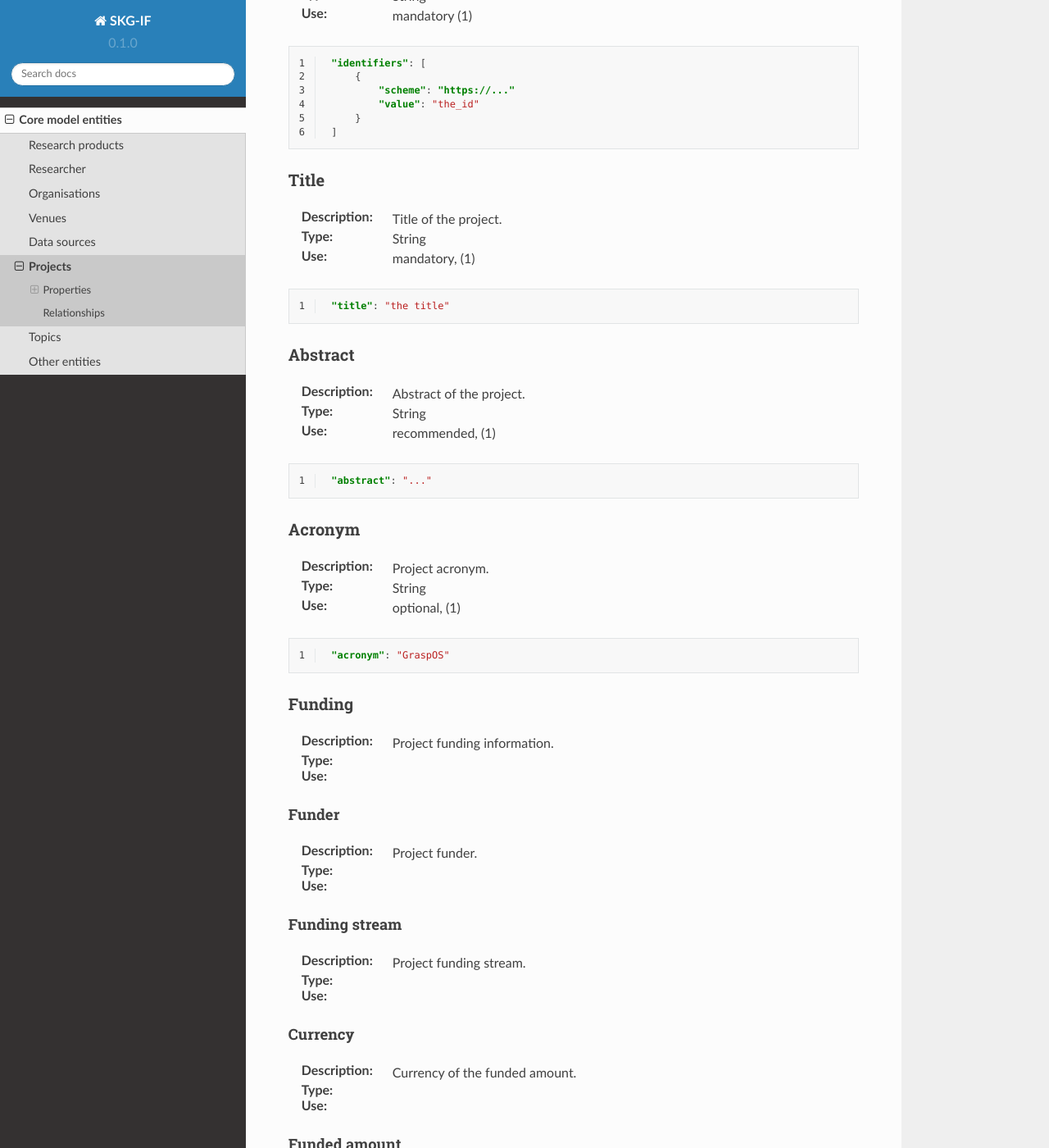
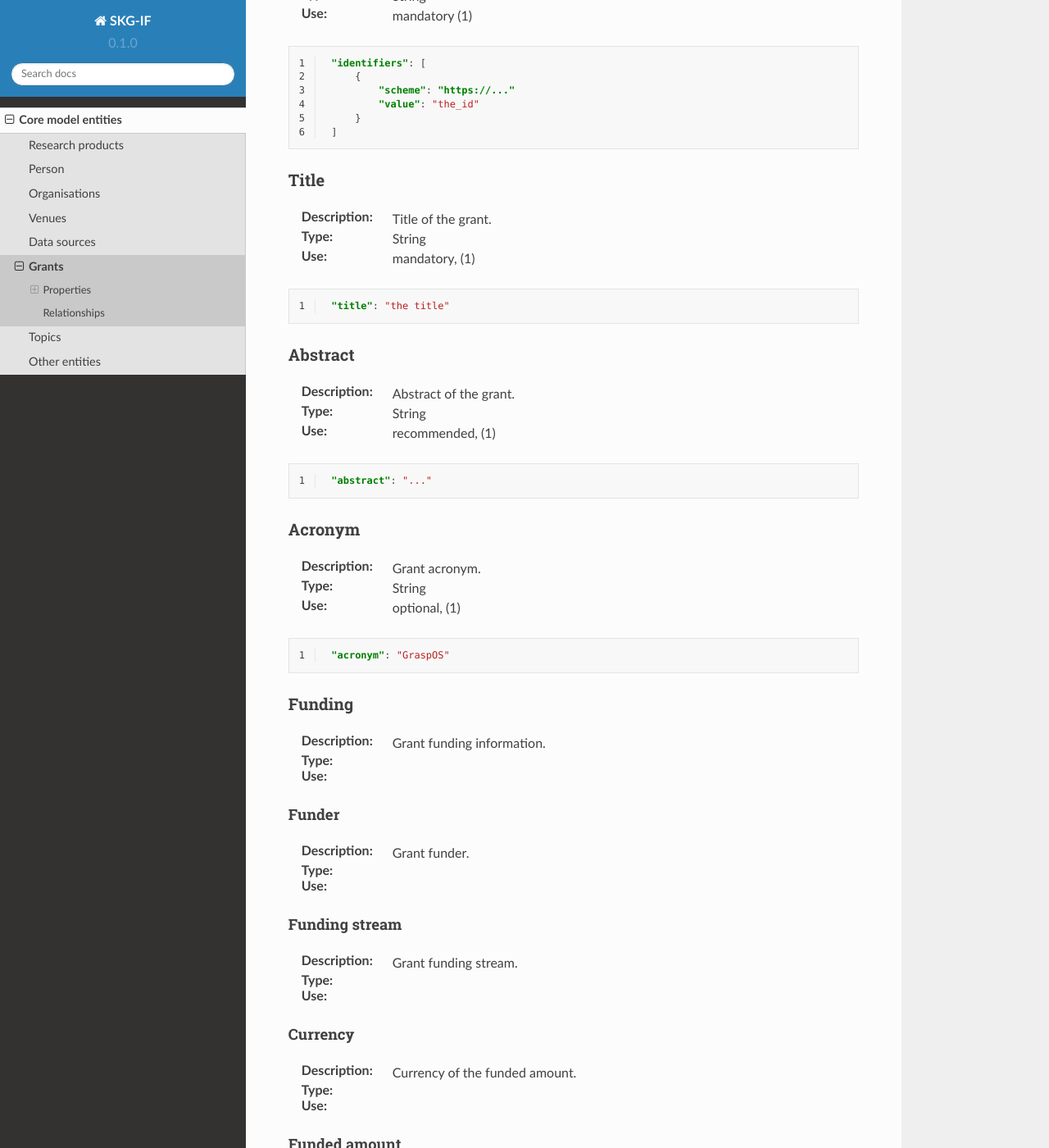
Before and after one commit to andremann/SKG-IF, a Sphinx documentation site: the page built from docs/source/grants.rst, in a window 1280 px wide and 1400 px high, scrolled down 917 px. Shown: the whole window at 82% size. Built offline with Sphinx 7.4.7 and the Read the Docs theme 2.0.0, drawn with Linux system fonts in a browser that asks for light colours; some of the changed text lies outside the part shown.

Commit message:
renamed entities

```diff
--- a/docs/source/affiliation.rst
+++ b/docs/source/affiliations.rst
@@ -3,7 +3,7 @@
 Affiliation
 ####################
 
-An **Affiliation** entity models the affiliation(s) of a :ref:`Researcher <Researcher>` to research :ref:`Organisation <Organisation>` during his/her working life time.
+An **Affiliation** entity models the affiliation(s) of a :ref:`Person <Person>` to research :ref:`Organisation <Organisation>` during his/her working life time.
 
 Properties
 ==========
--- a/docs/source/projects.rst
+++ b/docs/source/grants.rst
@@ -1,16 +1,16 @@
-.. _Project:
+.. _Grant:
 
-Projects
+Grants
 ########
-This section is to describe the metadata fields for the **Project** entity.
+This section is to describe the metadata fields for the **Grant** entity.
 
 Properties
 ==========
-This section is to describe the metadata fields for the **Projects**.
+This section is to describe the metadata fields for the **Grant**.
 
 Local identifier
 ----
-:Description: Unique code identifiying the **Project** in the OSG (if any, otherwise "stateless identifier").
+:Description: Unique code identifiying the **Grant** in the SKG (if any, otherwise "stateless identifier").
 :Type:
 :Use:
 
@@ -52,7 +52,7 @@ Identifier value
 
 Title
 ----
-:Description: Title of the project.
+:Description: Title of the grant.
 :Type: String
 :Use: mandatory, (1)
 
@@ -64,7 +64,7 @@ Title
 
 Abstract
 ----
-:Description: Abstract of the project.
+:Description: Abstract of the grant.
 :Type: String
 :Use: recommended, (1)
 
@@ -76,7 +76,7 @@ Abstract
 
 Acronym
 ----
-:Description: Project acronym.
+:Description: Grant acronym.
 :Type: String
 :Use: optional, (1)
 
@@ -88,19 +88,19 @@ Acronym
 
 Funding
 ----
-:Description: Project funding information.
+:Description: Grant funding information.
 :Type:
 :Use:
 
 Funder
 ^^^^^^
-:Description: Project funder.
+:Description: Grant funder.
 :Type:
 :Use:
 
 Funding stream
 ^^^^^^
-:Description: Project funding stream.
+:Description: Grant funding stream.
 :Type:
 :Use:
 
@@ -112,7 +112,7 @@ Currency
 
 Funded amount
 ^^^^^^
-:Description: Amount funded for the project.
+:Description: Amount funded for the grant.
 :Type:
 :Use:
 
@@ -132,7 +132,7 @@ Funded amount
 
 Keywords
 ----
-:Description: Project keywords.
+:Description: Grant keywords.
 :Type:
 :Use:
 
@@ -216,7 +216,7 @@ Date format
 
 Website
 ----
-:Description: Project website.
+:Description: Grant website.
 :Type: URL
 :Use: recommended, (0..1)
 
--- a/docs/source/model.rst
+++ b/docs/source/model.rst
@@ -8,10 +8,10 @@ TODO write introduction
    :maxdepth: 2
 
    products
-   researchers
+   persons
    organisations
    venues
    datasources
-   projects
+   grants
    topics
    others
--- a/docs/source/others.rst
+++ b/docs/source/others.rst
@@ -4,5 +4,5 @@ Other entities
 .. toctree::
    :maxdepth: 2
 
-   authorship
-   affiliation
+   contributions
+   affiliations
```
Also changed, not shown: docs/source/contributions.rst (renamed from docs/source/authorship.rst, +15 -15 lines), docs/source/persons.rst (renamed from docs/source/researchers.rst, +9 -9 lines).
